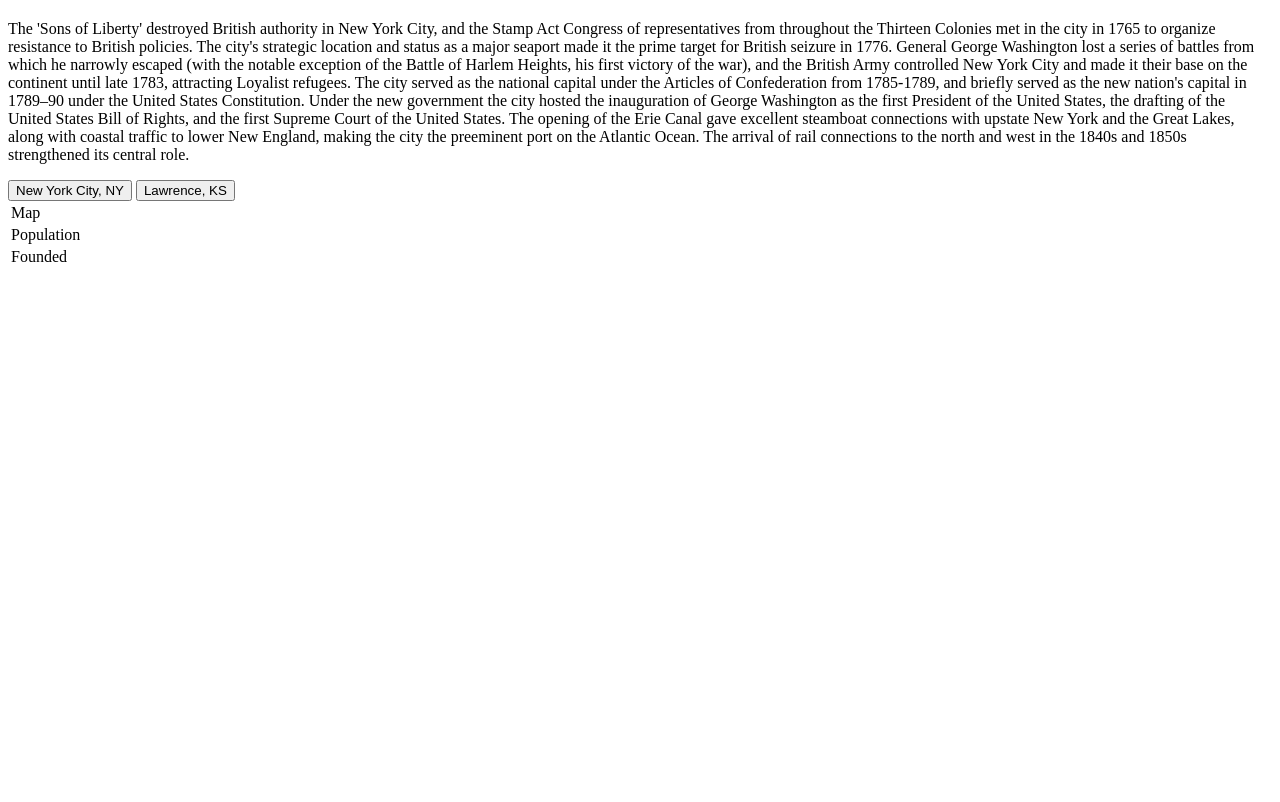
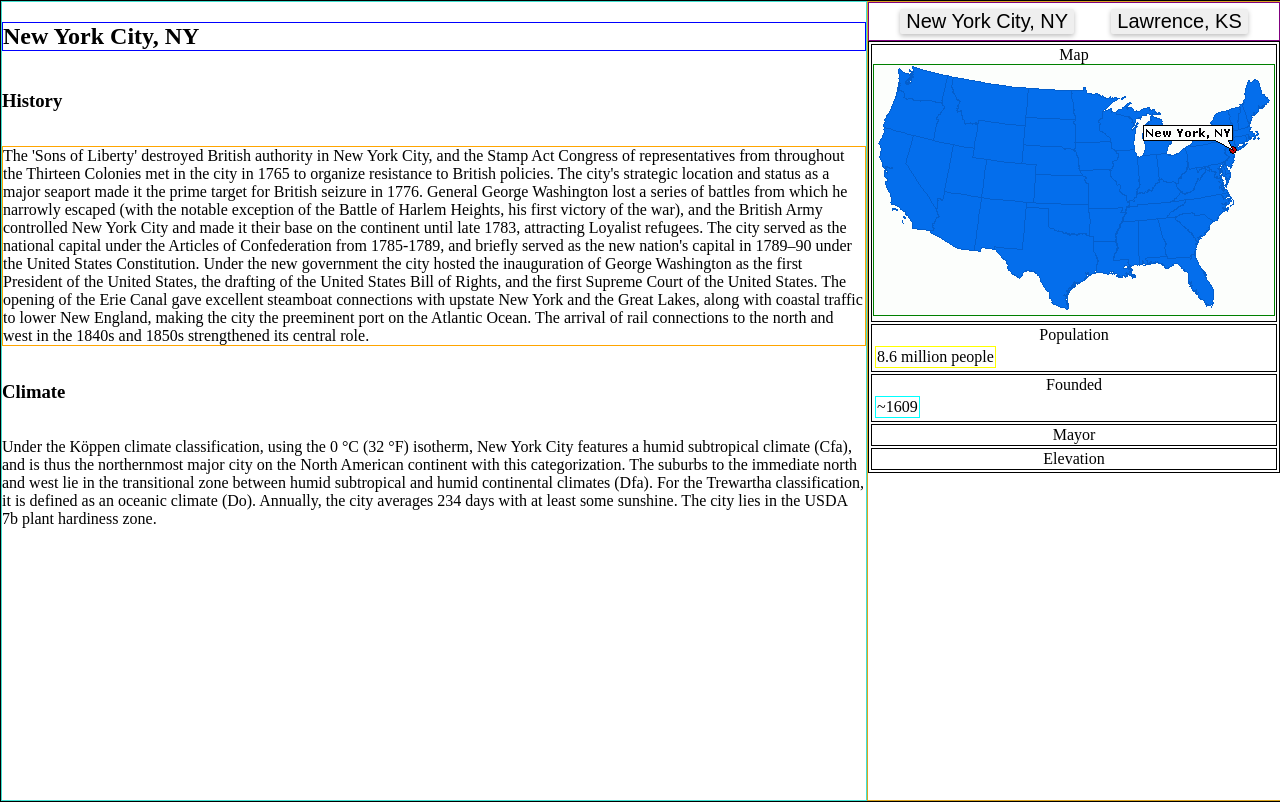
Before and after one commit to DavidJMora/dual-theme, a plain HTML site: page index.html in a window 1280 px wide. Drawn offline with Linux system fonts and the light colour scheme.

Commit message:
finished functions to populate data based on which button is clicked. added more data to make the page seem more full

```diff
--- a/data.js
+++ b/data.js
@@ -3,13 +3,25 @@ const newYork = {
     "tableImage": "./images/new york map.gif",
     "population": "8.6 million people",
     "founded": "~1609",
-    "history": "The 'Sons of Liberty' destroyed British authority in New York City, and the Stamp Act Congress of representatives from throughout the Thirteen Colonies met in the city in 1765 to organize resistance to British policies. The city's strategic location and status as a major seaport made it the prime target for British seizure in 1776. General George Washington lost a series of battles from which he narrowly escaped (with the notable exception of the Battle of Harlem Heights, his first victory of the war), and the British Army controlled New York City and made it their base on the continent until late 1783, attracting Loyalist refugees. The city served as the national capital under the Articles of Confederation from 1785-1789, and briefly served as the new nation's capital in 1789–90 under the United States Constitution. Under the new government the city hosted the inauguration of George Washington as the first President of the United States, the drafting of the United States Bill of Rights, and the first Supreme Court of the United States. The opening of the Erie Canal gave excellent steamboat connections with upstate New York and the Great Lakes, along with coastal traffic to lower New England, making the city the preeminent port on the Atlantic Ocean. The arrival of rail connections to the north and west in the 1840s and 1850s strengthened its central role."
+    "history": "The 'Sons of Liberty' destroyed British authority in New York City, and the Stamp Act Congress of representatives from throughout the Thirteen Colonies met in the city in 1765 to organize resistance to British policies. The city's strategic location and status as a major seaport made it the prime target for British seizure in 1776. General George Washington lost a series of battles from which he narrowly escaped (with the notable exception of the Battle of Harlem Heights, his first victory of the war), and the British Army controlled New York City and made it their base on the continent until late 1783, attracting Loyalist refugees. The city served as the national capital under the Articles of Confederation from 1785-1789, and briefly served as the new nation's capital in 1789–90 under the United States Constitution. Under the new government the city hosted the inauguration of George Washington as the first President of the United States, the drafting of the United States Bill of Rights, and the first Supreme Court of the United States. The opening of the Erie Canal gave excellent steamboat connections with upstate New York and the Great Lakes, along with coastal traffic to lower New England, making the city the preeminent port on the Atlantic Ocean. The arrival of rail connections to the north and west in the 1840s and 1850s strengthened its central role.",
+
+
+    "climate": "Under the Köppen climate classification, using the 0 °C (32 °F) isotherm, New York City features a humid subtropical climate (Cfa), and is thus the northernmost major city on the North American continent with this categorization. The suburbs to the immediate north and west lie in the transitional zone between humid subtropical and humid continental climates (Dfa). For the Trewartha classification, it is defined as an oceanic climate (Do). Annually, the city averages 234 days with at least some sunshine. The city lies in the USDA 7b plant hardiness zone.",
+
+    "mayor": "Bill de Blasio",
+    "elevation": "33 ft (10m)"
 }
 
 const lawrence = {
     "name": "Lawrence, KS",
     "tableImage": "/images/lawrence map.gif",
-    "population": "~100,000",
+    "population": "~100,000 people",
     "founded": "1854",
-    "history": "Lawrence was founded 'strictly for political reasons' having to do with the issue of slavery, which was heavily debated in the United States during the early-to-mid 1800s. Northern Democrats, led by Senators Lewis Cass of Michigan and Stephen A. Douglas of Illinois promoted the idea of 'popular sovereignty' as a middle position on the slavery issue. Proponents of this doctrine argued that it was more democratic, as it allowed the citizens of newly-organized territories (and not politicians from Washington, D.C.) to have final say in regards to the permissibly of slavery in their own lands. (Meanwhile, enemies of the bill, especially those in the north, derisively called this political idea 'squatter sovereignty'.)Douglas eventually made popular sovereignty the backbone of his Kansas–Nebraska Act—legislation that effectively repealed the Missouri Compromise of 1820 and created the territories of Kansas and Nebraska—which finally passed in Congress in 1854"
+    "history": "Lawrence was founded 'strictly for political reasons' having to do with the issue of slavery, which was heavily debated in the United States during the early-to-mid 1800s. Northern Democrats, led by Senators Lewis Cass of Michigan and Stephen A. Douglas of Illinois promoted the idea of 'popular sovereignty' as a middle position on the slavery issue. Proponents of this doctrine argued that it was more democratic, as it allowed the citizens of newly-organized territories (and not politicians from Washington, D.C.) to have final say in regards to the permissibly of slavery in their own lands. (Meanwhile, enemies of the bill, especially those in the north, derisively called this political idea 'squatter sovereignty'.)Douglas eventually made popular sovereignty the backbone of his Kansas–Nebraska Act—legislation that effectively repealed the Missouri Compromise of 1820 and created the territories of Kansas and Nebraska—which finally passed in Congress in 1854",
+
+
+    "climate": "Lawrence has a humid continental climate (Köppen Dfa), typically experiencing hot, humid summers and cold, dry winters. The monthly daily average temperature ranges from 28.4 °F (−2.0 °C) in January to 78.5 °F (25.8 °C) in July. The high temperature reaches or exceeds 90 °F (32 °C) an average of 32 days a year and 100 °F (38 °C) an average of 1.9 days. The minimum temperature falls to or below 0 °F (−18 °C) on an average 4.9 days a year. Extreme temperatures range from 111 °F (44 °C) on July 13 and 14, 1954 down to −21 °F (−29 °C) on December 22, 1989. On average, Lawrence receives 39.9 inches (1,010 mm) of precipitation annually, most of which occurs in the warmer months, and records 96 days of measurable precipitation. Measurable snowfall occurs an average of 8 days per year with 4.6 days receiving at least 1.0 inch (2.5 cm). Snow depth of at least one inch occurs an average of 15.8 days a year.",
+
+    "mayor": "Stuart Boley",
+    "elevation": "866 ft (264 m)"
 }
--- a/index.html
+++ b/index.html
@@ -10,24 +10,33 @@
     <title>The Tale of Two Cities</title>
 </head>
 <body id="main">
-    <section>
+    <section id="sidebar">
         <h1 id="city-name"></h1>
+        <h3 class="sub-header">History</h3>
         <p id='history'></p>
+        <h3 class="sub-header">Climate</h3>
+        <p id='climate'></p>
     </section>
-    <section>
-        <section>
-            <button class="new-york">New York City, NY</button>
-            <button class='lawrence'>Lawrence, KS</button>
+    <section id="table-sidebar">
+        <section id="toggle-buttons">
+            <button class="new-york buttons">New York City, NY</button>
+            <button class='lawrence buttons'>Lawrence, KS</button>
         </section>
-        <table>
-            <tr id="table-map">
-                <td class="table-header">Map</td>
+        <table id="table-info">
+            <tr>
+                <td id="table-map" class="table-header">Map</td>
             </tr>
-            <tr id="table-pop">
-                <td class="table-header">Population</td>
+            <tr>
+                <td id="table-pop" class="table-header">Population</td>
             </tr>
-            <tr id="table-founded">
-                <td class="table-header">Founded</td>
+            <tr>
+                <td id="table-founded" class="table-header">Founded</td>
+            </tr>
+            <tr>
+                <td id="table-mayor" class='table-header'>Mayor</td>
+            </tr>
+            <tr>
+                <td id="table-elevation" class="table-header">Elevation</td>
             </tr>
         </table>
     </section>
--- a/main.css
+++ b/main.css
@@ -0,0 +1,73 @@
+body {
+    margin: 0;
+}
+
+#main {
+    height: 100vh;
+    width: 100vw;
+    display: flex;
+    border: 1px black solid;
+}
+
+#sidebar {
+    border: 1px turquoise solid;
+    display: flex;
+    flex-direction: column;
+    justify-content: flex-start;
+}
+
+#city-name {
+    border: 1px blue solid;
+}
+
+#history {
+    border: 1px orange solid;
+    align-self: center;
+
+}
+
+#table-sidebar {
+    border: 1px goldenrod solid;
+    display: flex;
+    flex-direction: column;
+    justify-content: flex-start;
+}
+
+#toggle-buttons {
+    display: flex;
+    align-content: center;
+    justify-content: space-evenly;
+    border: 1px purple solid;
+}
+
+.buttons {
+    font-size: 1.25em;
+    font-weight: 500;
+    font-family: sans-serif;
+    border: 0;
+    margin: 6px;
+    border-radius: 2px 2px;
+    box-shadow: 0 2px 5px 0 rgba(0,0,0,.26);
+}
+
+#table-info {
+    border: 1px black solid;
+}
+
+.table-header {
+    text-align: center;
+    border: 1px black solid;
+}
+
+.founded {
+    border: 1px cyan solid;
+
+}
+
+.population {
+    border: 1px yellow solid;
+}
+
+.map {
+    border: 1px green solid;
+}
--- a/main.js
+++ b/main.js
@@ -12,14 +12,36 @@ function init() {
 
 function toggleCity(city) {
     document.querySelector('#city-name').innerText = city["name"];
+    document.querySelector('.population').innerText = city["population"];
+    document.querySelector('.map').src = city["tableImage"];
+    document.querySelector('.founded').innerText = city["founded"];
+    document.querySelector('#history').innerText = city["history"];
+    document.querySelector('#climate').innerText = city["climate"];
 
 }
 
 function populateHTML() {
+    event.preventDefault();
+
     document.querySelector('#history').innerText = newYork["history"];
+    document.querySelector('#city-name').innerText = newYork["name"];
+    document.querySelector("#climate").innerText = newYork["climate"];
 
-    const map = document.createElement('td');
-    const appendElement = document.querySelector('#table-map');
-    map.innerText = 'hello';
-    appendElement.appendChild('map')
+    const map = document.createElement('IMG');
+    appendElement = document.querySelector('#table-map');
+    map.src = newYork["tableImage"];
+    map.className = "map";
+    appendElement.appendChild(map);
+
+    const population = document.createElement('td');
+    appendElement = document.querySelector('#table-pop');
+    population.innerText = newYork["population"];
+    population.className = "population";
+    appendElement.appendChild(population);
+
+    const founded = document.createElement('td');
+    appendElement = document.querySelector('#table-founded');
+    founded.innerText = newYork["founded"];
+    founded.className = "founded";
+    appendElement.appendChild(founded);
 }
```
